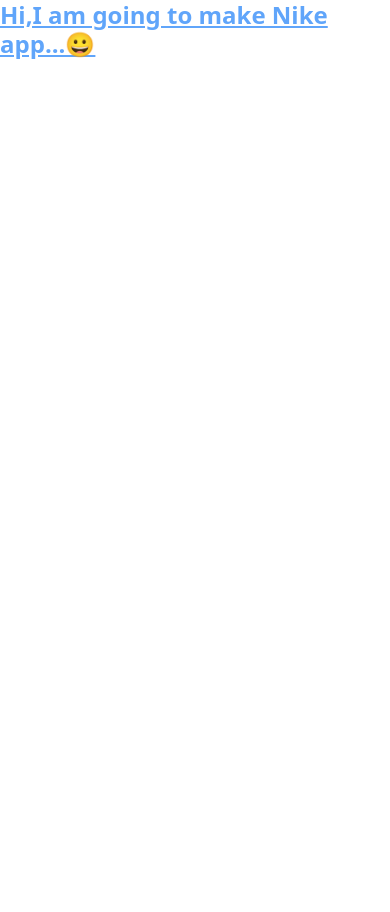
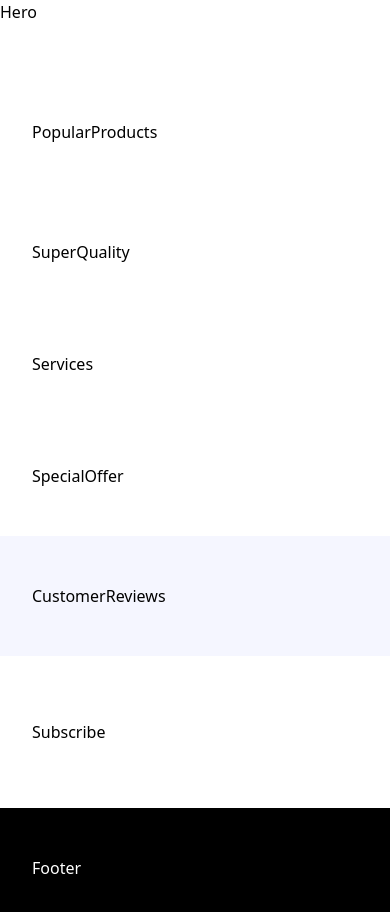
Before and after one commit to PVSR-git/Nike, a React (Create React App) app: page / in a window 390 px wide. Before the commit the page ends 844 px from the top, so only its background shows below. Built offline with nearby package versions, Linux system fonts and the light colour scheme; a web font is replaced by a local one.

Commit message:
created basic structure of nike site

```diff
--- a/src/App.js
+++ b/src/App.js
@@ -1,13 +1,44 @@
-import "./index.css";
+import {
+  Hero,
+  SuperQuality,
+  PopularProducts,
+  Services,
+  SpecialOffer,
+  CustomerReviews,
+  Subscribe,
+  Footer,
+} from "./sections/index.js";
+// import Nav from "./sections/Nav";
 
-function App() {
-  return (
-    <div>
-      <header className="text-2xl text-blue-400 font-bold underline">
-        Hi,I am going to make Nike app...&#128512;
-      </header>
-    </div>
-  );
-}
+const App = () => (
+  <main className="relative">
+    {/* <Nav /> */}
+
+    <section className="xl:padding-1 wide:padding-r padding-b">
+      <Hero />{" "}
+    </section>
+    <section className="padding">
+      <PopularProducts />
+    </section>
+    <section className="padding">
+      <SuperQuality />
+    </section>
+    <section className="padding-x py-10">
+      <Services />
+    </section>
+    <section className="padding">
+      <SpecialOffer />
+    </section>
+    <section className="bg-pale-blue padding">
+      <CustomerReviews />
+    </section>
+    <section className="padding-x sm:py-32 py-16 w-full">
+      <Subscribe />
+    </section>
+    <section className="bg-black padding-x padding-t pb-8 text-white">
+      <Footer />
+    </section>
+  </main>
+);
 
 export default App;
--- /dev/null
+++ b/src/sections/CustomerReviews.jsx
@@ -0,0 +1,8 @@
+// rafce
+import React from "react";
+
+const CustomerReviews = () => {
+  return <div>CustomerReviews</div>;
+};
+
+export default CustomerReviews;
--- /dev/null
+++ b/src/sections/Footer.jsx
@@ -0,0 +1,7 @@
+import React from "react";
+
+const Footer = () => {
+  return <div>Footer</div>;
+};
+
+export default Footer;
--- /dev/null
+++ b/src/sections/Hero.jsx
@@ -0,0 +1,7 @@
+import React from "react";
+
+const Hero = () => {
+  return <div>Hero</div>;
+};
+
+export default Hero;
--- /dev/null
+++ b/src/sections/PopularProducts.jsx
@@ -0,0 +1,7 @@
+import React from "react";
+
+const PopularProducts = () => {
+  return <div>PopularProducts</div>;
+};
+
+export default PopularProducts;
--- /dev/null
+++ b/src/sections/Services.jsx
@@ -0,0 +1,7 @@
+import React from "react";
+
+const Services = () => {
+  return <div>Services</div>;
+};
+
+export default Services;
--- /dev/null
+++ b/src/sections/SpecialOffer.jsx
@@ -0,0 +1,7 @@
+import React from "react";
+
+const SpecialOffer = () => {
+  return <div>SpecialOffer</div>;
+};
+
+export default SpecialOffer;
--- /dev/null
+++ b/src/sections/Subscribe.jsx
@@ -0,0 +1,7 @@
+import React from "react";
+
+const Subscribe = () => {
+  return <div>Subscribe</div>;
+};
+
+export default Subscribe;
--- /dev/null
+++ b/src/sections/SuperQuality.jsx
@@ -0,0 +1,7 @@
+import React from "react";
+
+const SuperQuality = () => {
+  return <div>SuperQuality</div>;
+};
+
+export default SuperQuality;
--- /dev/null
+++ b/src/sections/index.js
@@ -0,0 +1,18 @@
+import Hero from "./Hero";
+import SuperQuality from "./SuperQuality";
+import PopularProducts from "./PopularProducts";
+import Services from "./Services";
+import SpecialOffer from "./SpecialOffer";
+import CustomerReviews from "./CustomerReviews";
+import Subscribe from "./Subscribe";
+import Footer from "./Footer";
+export {
+  Hero,
+  SuperQuality,
+  PopularProducts,
+  Services,
+  SpecialOffer,
+  CustomerReviews,
+  Subscribe,
+  Footer,
+};
```
